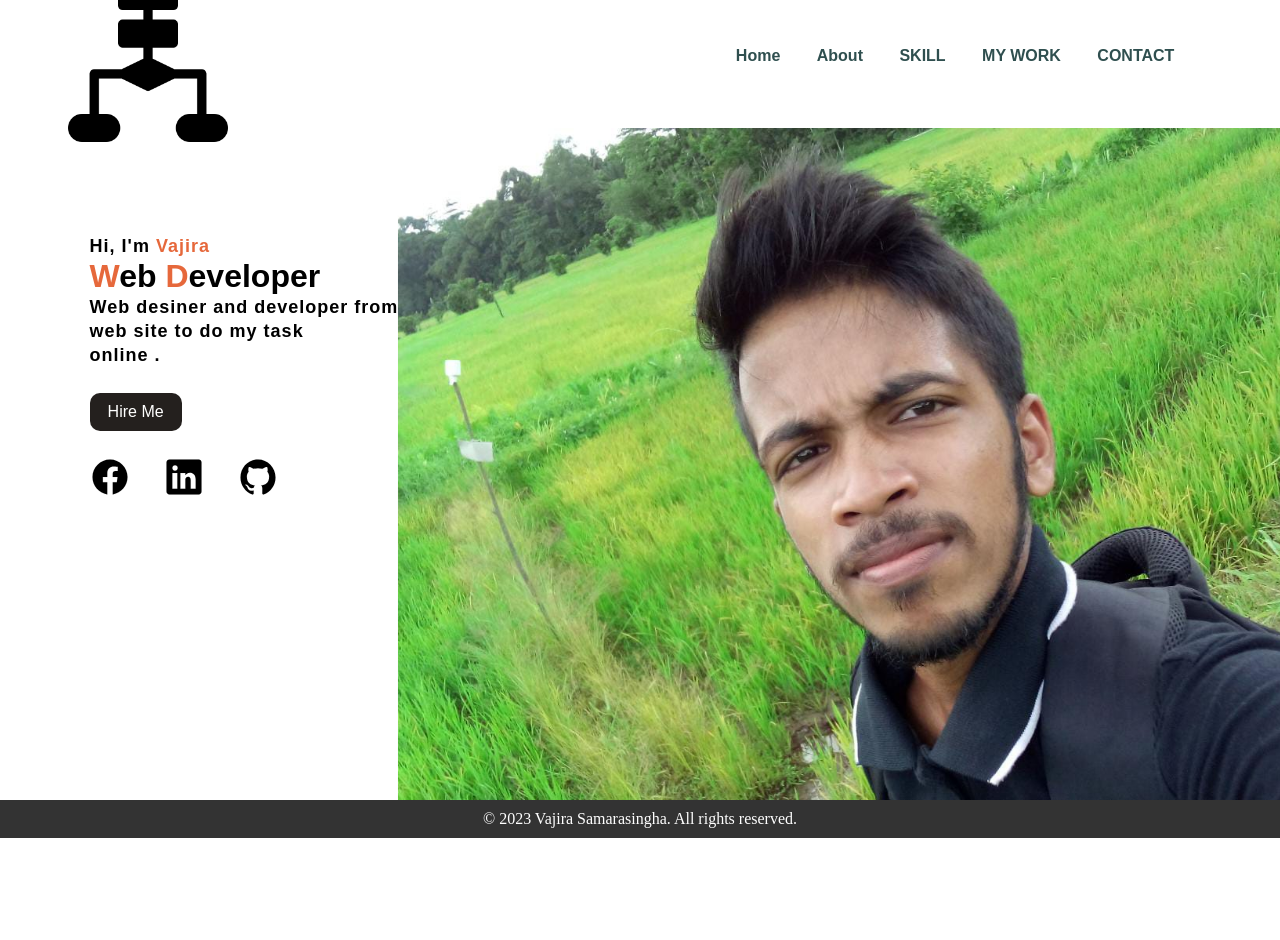
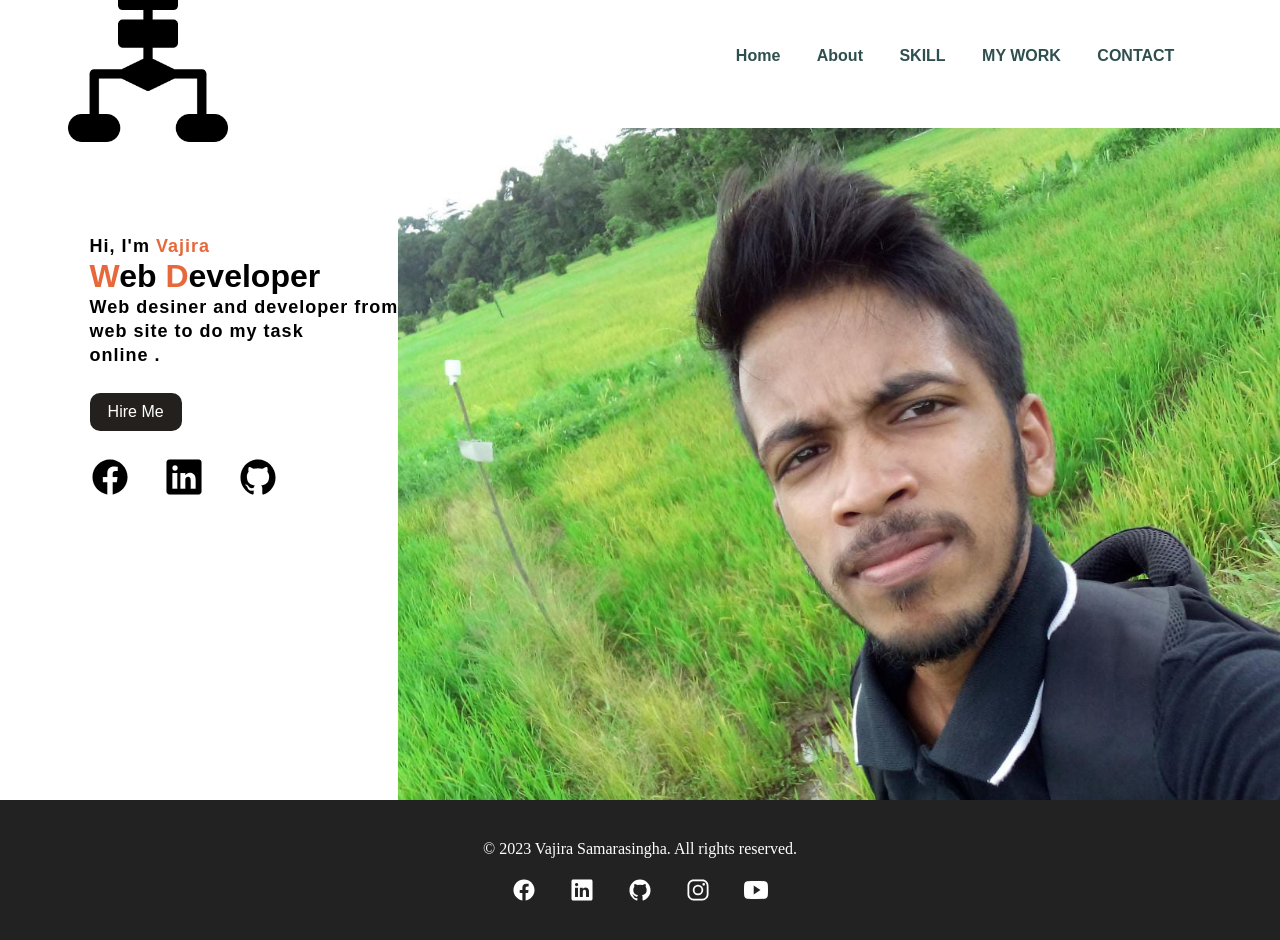
Before and after one commit to VajiraSamarasingha/portfolio-websites, a plain HTML site: page index.html in a window 1280 px wide. Shown: the top 940 px of the page. Before the commit the page ends 838 px from the top, so only its background shows below. Drawn offline with nearby package versions, Linux system fonts and the light colour scheme.

Commit message:
add many style and feature for footer
Add much style for footer the web page for get nice look

```diff
--- a/index.html
+++ b/index.html
@@ -37,6 +37,13 @@
     <footer>
         <div class="footer-content">
             <p>&copy; 2023 Vajira Samarasingha. All rights reserved.</p>
+            <div class="footer-social">
+                <a href="https://www.facebook.com/vajira.samarasingha.3?mibextid=ZbWKwL"><ion-icon name="logo-facebook"></ion-icon></a>
+                <a href="https://www.linkedin.com/in/vajira-samarasingha-564a01226/"><ion-icon name="logo-linkedin"></ion-icon></a>
+                <a href="https://github.com/VajiraSamarasingha"><ion-icon name="logo-github"></ion-icon></a>
+                <a href="#"><ion-icon name="logo-instagram"></ion-icon></a>
+                <a href="#"><ion-icon name="logo-youtube"></ion-icon></a>
+            </div>
         </div>
     </footer>
 
--- a/style.css
+++ b/style.css
@@ -119,14 +119,35 @@ ul li a:hover{
     color: rgb(39,174,209);
 }
 /* Add this to your style.css */
+/* Add this to your style.css */
 footer {
-    background-color: #333;
+    background-color: #222;
     color: #fff;
     text-align: center;
-    padding: 10px 0;
+    padding: 40px 0;
 }
 
 .footer-content {
     max-width: 800px;
     margin: 0 auto;
 }
+
+.footer-content p {
+    font-size: 16px;
+    margin-bottom: 20px;
+}
+
+.footer-social {
+    margin-top: 20px;
+}
+
+.footer-social a {
+    color: #fff;
+    font-size: 24px;
+    margin: 0 15px;
+    transition: color 0.3s ease-in-out;
+}
+
+.footer-social a:hover {
+    color: #55acee; /* Twitter blue */
+}
```
